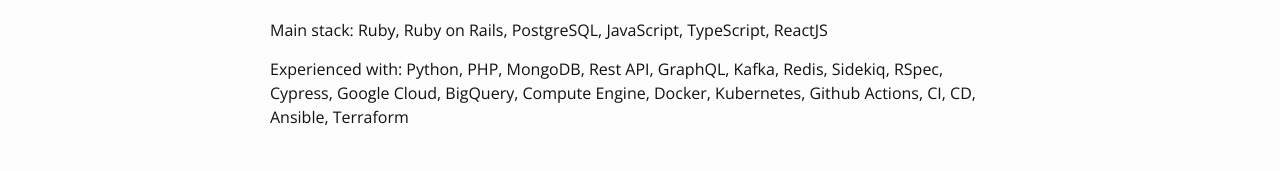
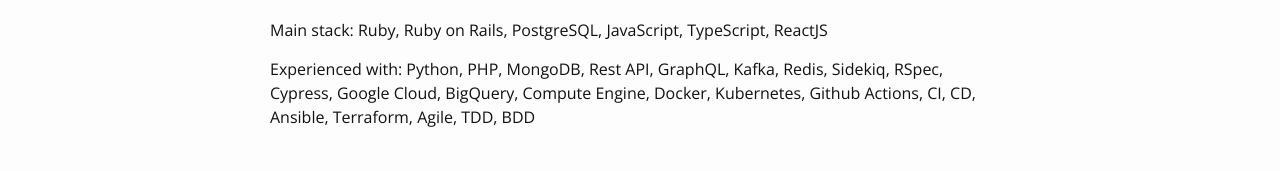
Before and after one commit to zhukovpe/zhukovpe.github.io, a Jekyll site: the page built from index.html, in a window 1280 px wide. Shown: the part 1017-1188 px from the top of the page. Built offline with Jekyll 4.4.1, drawn with Linux system fonts in a browser that asks for light colours.

Commit message:
Update bio

```diff
--- a/index.html
+++ b/index.html
@@ -19,4 +19,4 @@
 
 <h2>Technical skills</h2>
 <p>Main stack: Ruby, Ruby on Rails, PostgreSQL, JavaScript, TypeScript, ReactJS</p>
-<p>Experienced with: Python, PHP, MongoDB, Rest API, GraphQL, Kafka, Redis, Sidekiq, RSpec, Cypress, Google Cloud, BigQuery, Compute Engine, Docker, Kubernetes, Github Actions, CI, CD, Ansible, Terraform</p>
+<p>Experienced with: Python, PHP, MongoDB, Rest API, GraphQL, Kafka, Redis, Sidekiq, RSpec, Cypress, Google Cloud, BigQuery, Compute Engine, Docker, Kubernetes, Github Actions, CI, CD, Ansible, Terraform, Agile, TDD, BDD</p>
```
Also changed, not shown: _experiences/01-2020.md (+0 -15 lines).
